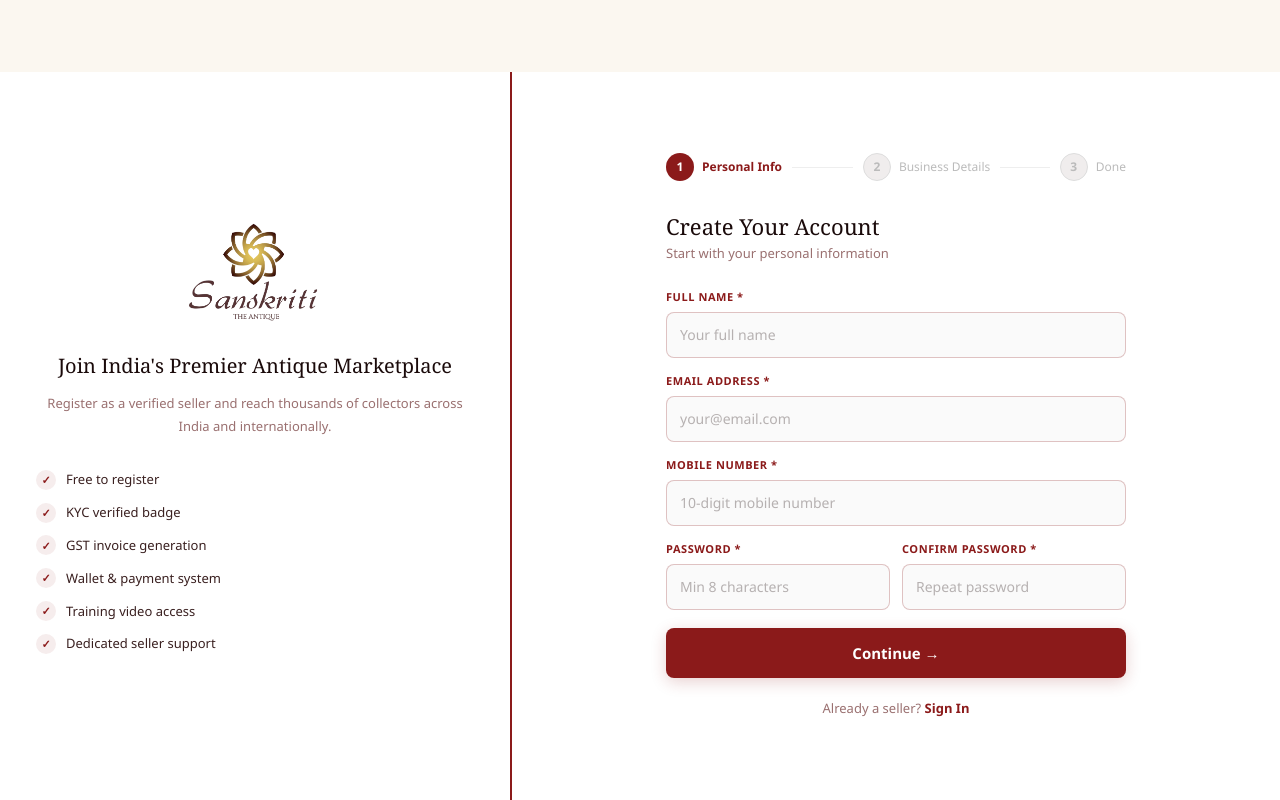
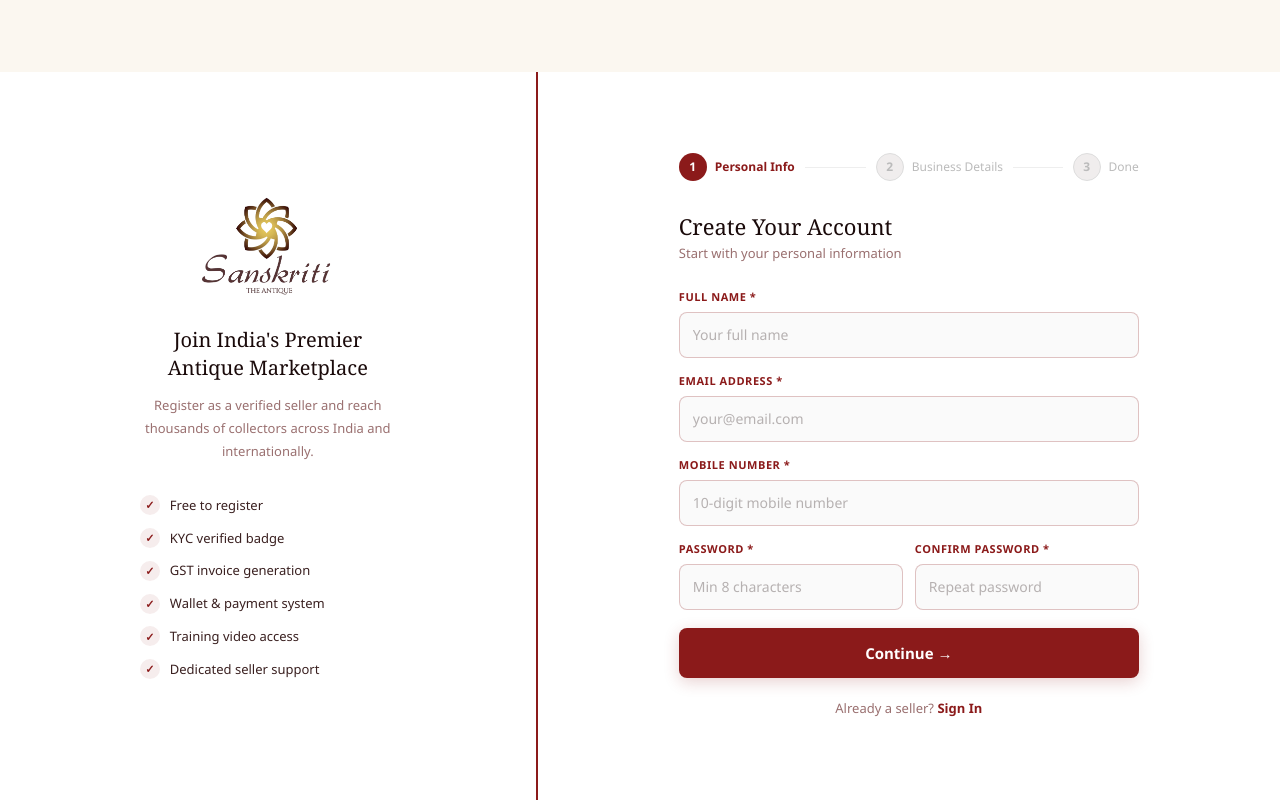
Before and after one commit to ananyabaranwal/sanskriti-dashboard, a Next.js app in the folder frontend/: page /register in a window 1280 px wide. Shown: the top 800 px of the page. Built offline with nearby package versions, Linux system fonts and the light colour scheme.

Commit message:
fix: register page - centered left panel, red divider

```diff
--- a/frontend/app/register/page.tsx
+++ b/frontend/app/register/page.tsx
@@ -66,8 +66,17 @@ export default function RegisterPage() {
     <div style={{ minHeight: "100vh", display: "flex", fontFamily: "'Segoe UI', sans-serif", paddingTop: "72px" }}>
 
       {/* ── Left panel ── */}
-      <div style={{ width: "40%", background: "#fff", display: "flex", flexDirection: "column", alignItems: "center", justifyContent: "center", padding: "48px 36px", borderRight: "2px solid #8B1A1A" }} className="hide-mobile">
-        <img src="/logo.png" alt="Sanskriti The Antique" style={{ height: "110px", width: "auto", objectFit: "contain", display: "block", margin: "0 auto 24px", mixBlendMode: "multiply" }} />
+      <div
+        style={{ width: "42%", background: "#fff", display: "flex", flexDirection: "column", alignItems: "center", justifyContent: "center", padding: "48px 0", borderRight: "2px solid #8B1A1A" }}
+        className="hide-mobile"
+      >
+        {/* inner container — centers content and keeps max width */}
+        <div style={{ width: "100%", maxWidth: "320px", margin: "0 auto", padding: "0 32px", display: "flex", flexDirection: "column", alignItems: "center" }}>
+          <img
+            src="/logo.png"
+            alt="Sanskriti The Antique"
+            style={{ height: "110px", width: "auto", objectFit: "contain", display: "block", margin: "0 auto 24px", mixBlendMode: "multiply" }}
+          />
           <h2 style={{ fontSize: "20px", fontFamily: "Georgia,serif", color: "#1a0a0a", lineHeight: "1.4", marginBottom: "12px", fontWeight: 400, textAlign: "center" }}>
             Join India's Premier Antique Marketplace
           </h2>
@@ -81,6 +90,7 @@ export default function RegisterPage() {
                 {b}
               </div>
             ))}
+          </div>
         </div>
       </div>
 
```
Lines whose indentation alone changed are shown as unchanged.
